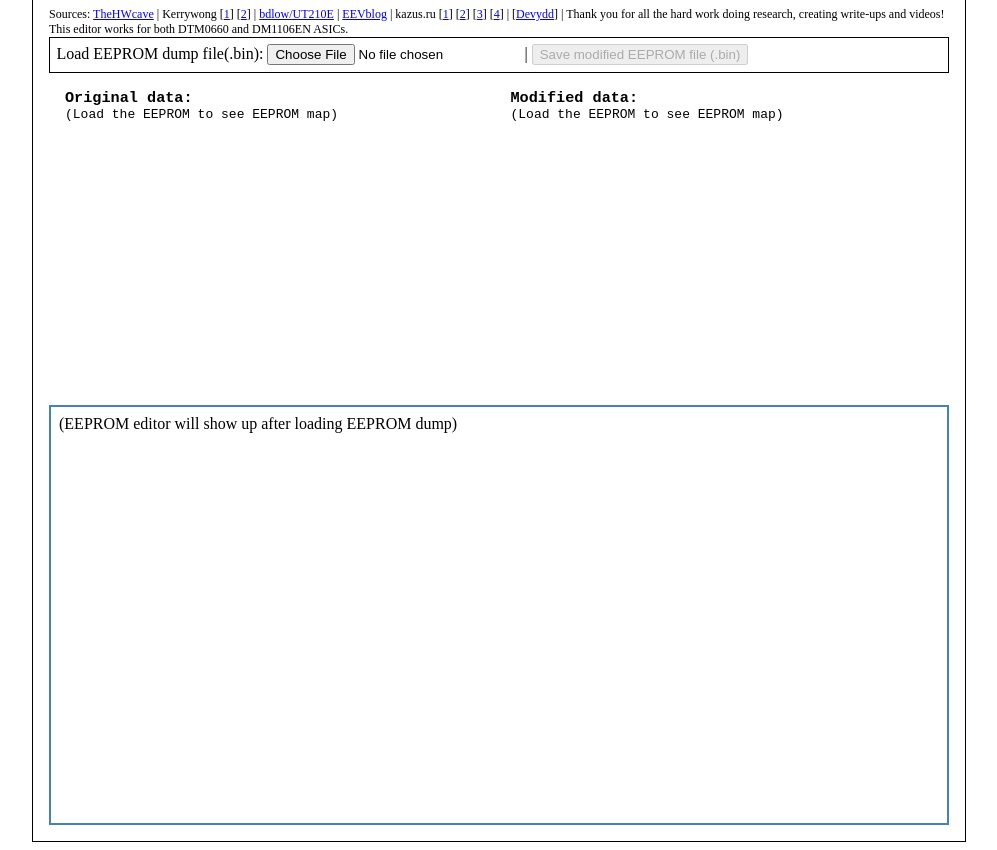
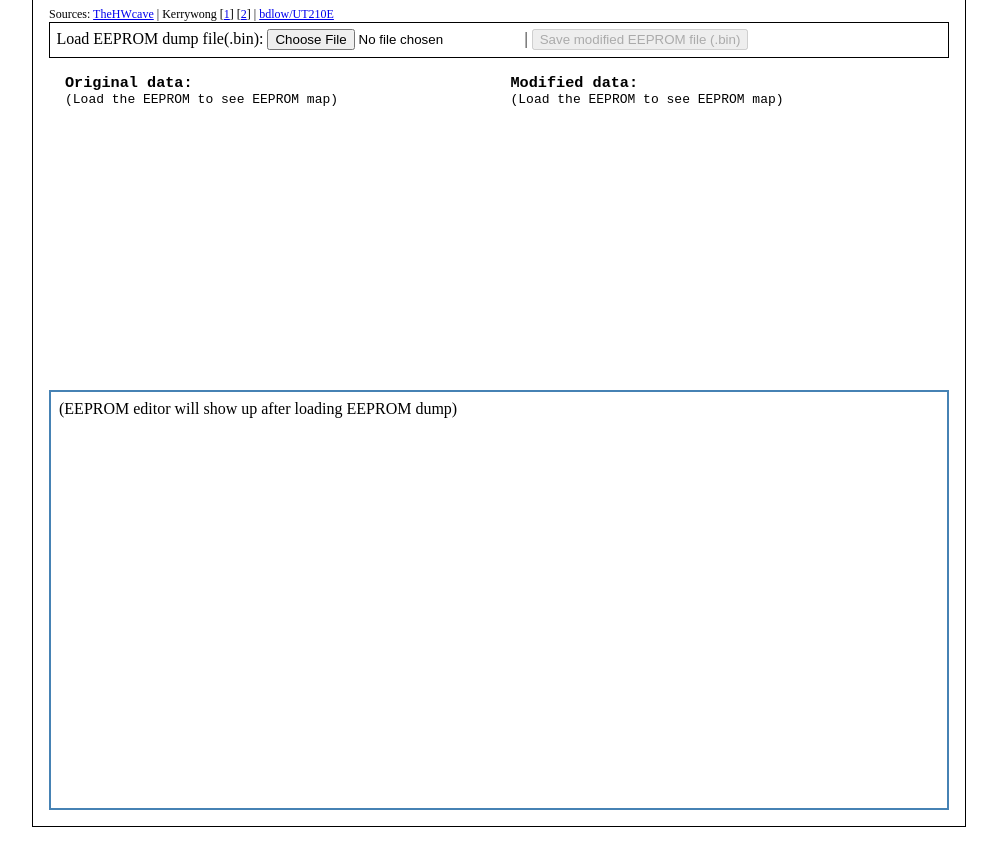
Before and after one commit to pawol/Zoyi-ZT219-Aneng-AN870-EEPROM-editor, a plain HTML site: page src/index.html in a window 1280 px wide. Shown: the part 98-948 px from the top of the page, without its empty margins (141-1138 px from the left). Drawn offline with Linux system fonts and the light colour scheme.

Commit message:
Update index.html

```diff
--- a/src/index.html
+++ b/src/index.html
@@ -167,14 +167,6 @@
              | Kerrywong [<a href="http://www.kerrywong.com/2016/03/19/hacking-dtm0660l-based-multimeters/">1</a>]
                          [<a href="http://www.kerrywong.com/2016/04/03/dtm0660-datasheet-translated/">2</a>]
              | <a href="https://github.com/bdlow/UT210E">bdlow/UT210E</a>
-             | <a href="https://www.eevblog.com/forum/testgear/a-look-at-the-uni-t-ut210e/">EEVblog</a>
-             | kazus.ru [<a href="http://kazus.ru/forums/showpost.php?p=1034266&postcount=619">1</a>]
-                        [<a href="http://kazus.ru/forums/showpost.php?p=1019418&postcount=427">2</a>]
-                        [<a href="http://kazus.ru/forums/showpost.php?p=1010682&postcount=200">3</a>]
-                        [<a href="http://kazus.ru/forums/showpost.php?p=1037277&postcount=663">4</a>]
-			 |			[<a href="https://github.com/devydd">Devydd</a>]
-             | Thank you for all the hard work doing research, creating write-ups and videos! This editor
-            works for both DTM0660 and DM1106EN ASICs.
         </div>
 
         <div id="section_load_save">
```
